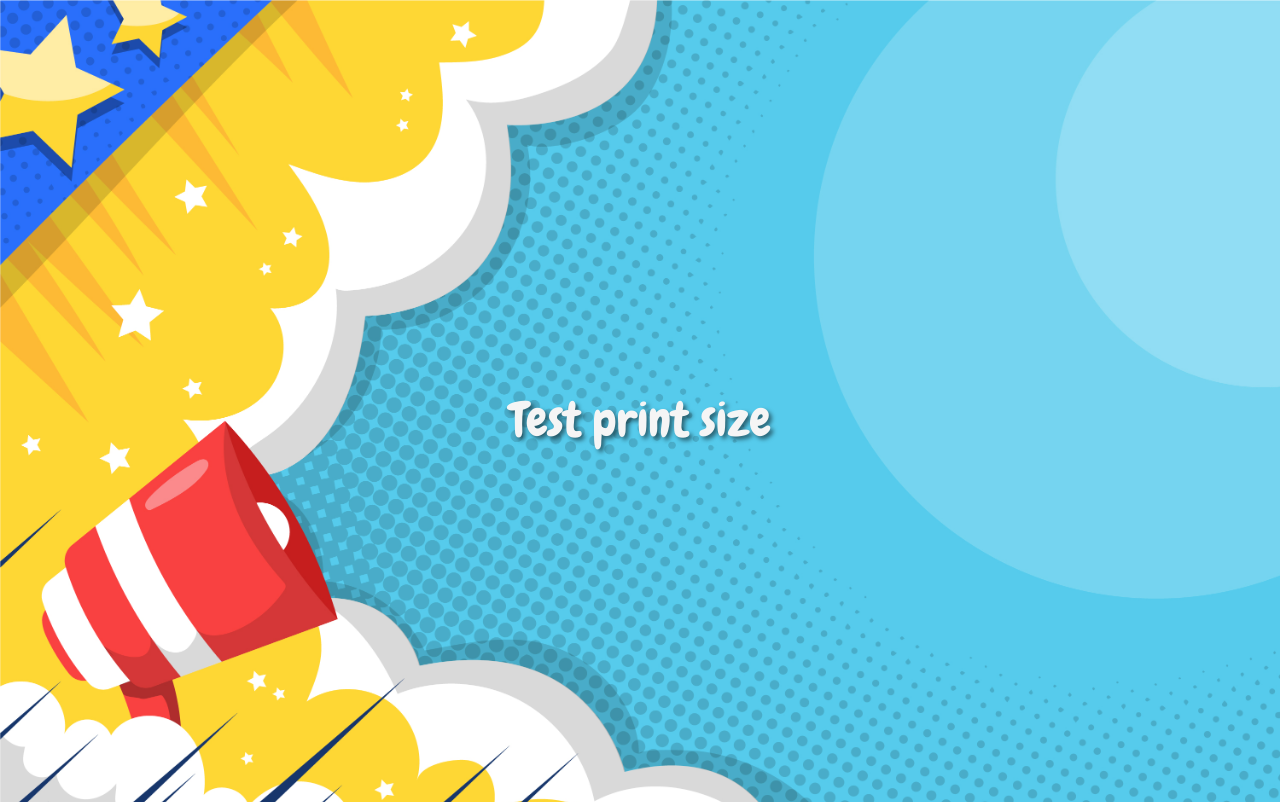
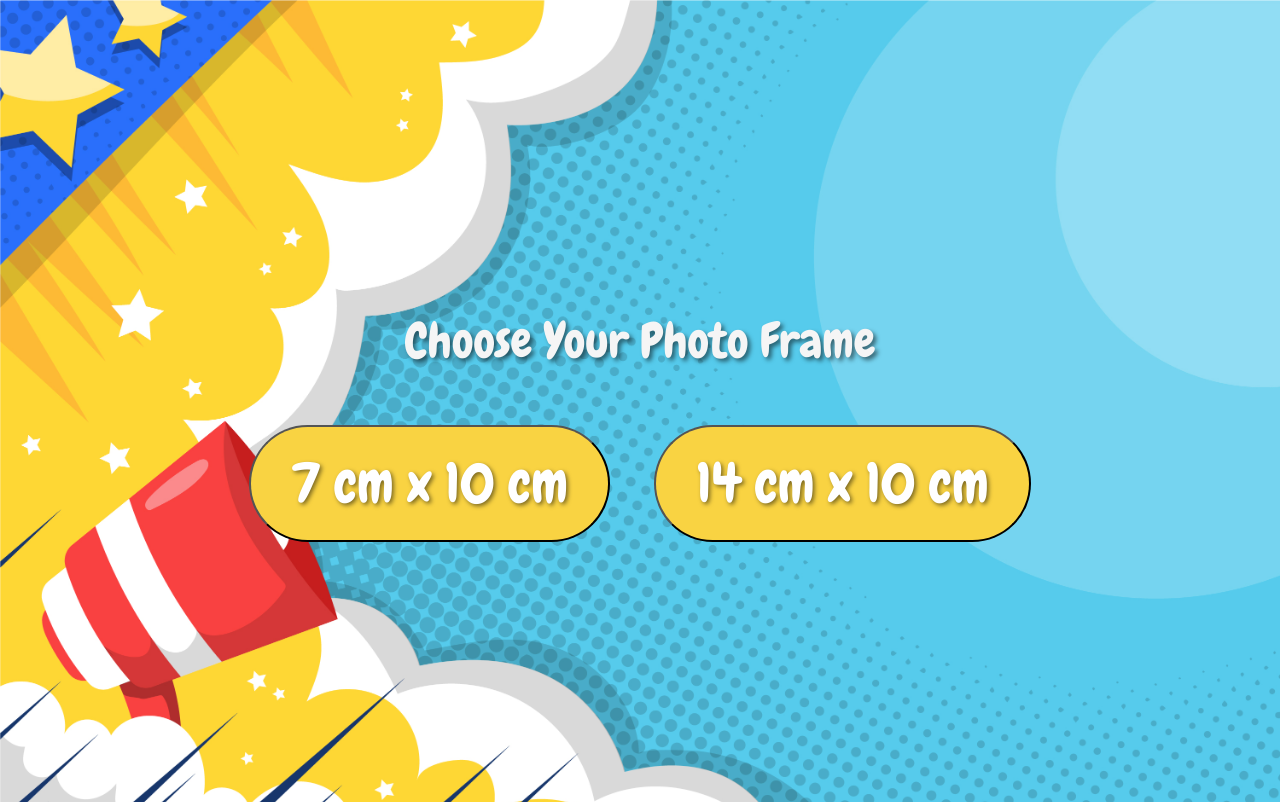
Before and after one commit to Hazymm9012/PhotoBooth-Project, a Flask app: page /choose_size in a window 1280 px wide. Shown: the top 802 px of the page. Run offline with Flask 3, Linux system fonts and the light colour scheme.

Commit message:
Add and design photo frame template page

```diff
--- a/static/css/style.css
+++ b/static/css/style.css
@@ -37,6 +37,33 @@ h1 {
   transform: scale(1.05);
 }
 
+.container-button {
+  justify-content: center;
+}
+
+.frame-button {
+  font-size: 3.5em;
+  color: white;
+  font-family: "Chewy", system-ui;
+  font-weight: 500;
+  padding: 20px 40px;
+  margin: 20px;
+  text-shadow: 2px 2px 4px rgba(0, 0, 0, 0.5);
+  border-radius: 4em;
+  background-color: #f9d342;
+  transition: background-color 0.3s ease, transform 0.3s ease;
+  cursor: pointer;
+}
+
+.frame-button:hover {
+  background-color: #f9d342;
+  transform: scale(1.05);
+}
+
+.frame-button:active {
+  background-color: #f9b702;
+}
+
 
 image-preview
 {
--- a/static/js/script.js
+++ b/static/js/script.js
@@ -26,3 +26,13 @@ document.addEventListener("DOMContentLoaded", function() {
     });
 
 });
+
+document.querySelectorAll(".frame-button").forEach(button => {
+    button.addEventListener("click", function() {
+        // Uncheck all buttons
+        document.querySelectorAll(".frame-button").forEach(b => b.classList.remove("checked"));
+
+        // Check clicked button
+        this.classList.add("checked");
+    })
+});
--- a/templates/chooseSize.html
+++ b/templates/chooseSize.html
@@ -3,6 +3,12 @@
 {% block title %}Welcome | Photo Booth{% endblock %}
 
 {% block content %}
-    <h1>Test print size</h1>
+    <h1>Choose Your Photo Frame</h1>
+    <div class="container">
+        <div class="container-button">
+            <button id="frame-1" class="frame-button"> 7 cm x 10 cm </button>
+            <button id="frame-2" class="frame-button"> 14 cm x 10 cm </button>
+        </div>
+    </div>
 
 {% endblock %}
--- a/templates/index.html
+++ b/templates/index.html
@@ -5,7 +5,7 @@
 {% block content %}
     <h1>Welcome to the PhotoBooth App </h1>
     <div class="container">
-        <button id="startButton" class="tapToStart" onClick="window.location.href='/preview'"> 📸 Tap to Start</button>
+        <button id="startButton" class="tapToStart" onClick="window.location.href='/choose_size'"> 📸 Tap to Start</button>
     </div>
 
 {% endblock %}
```
